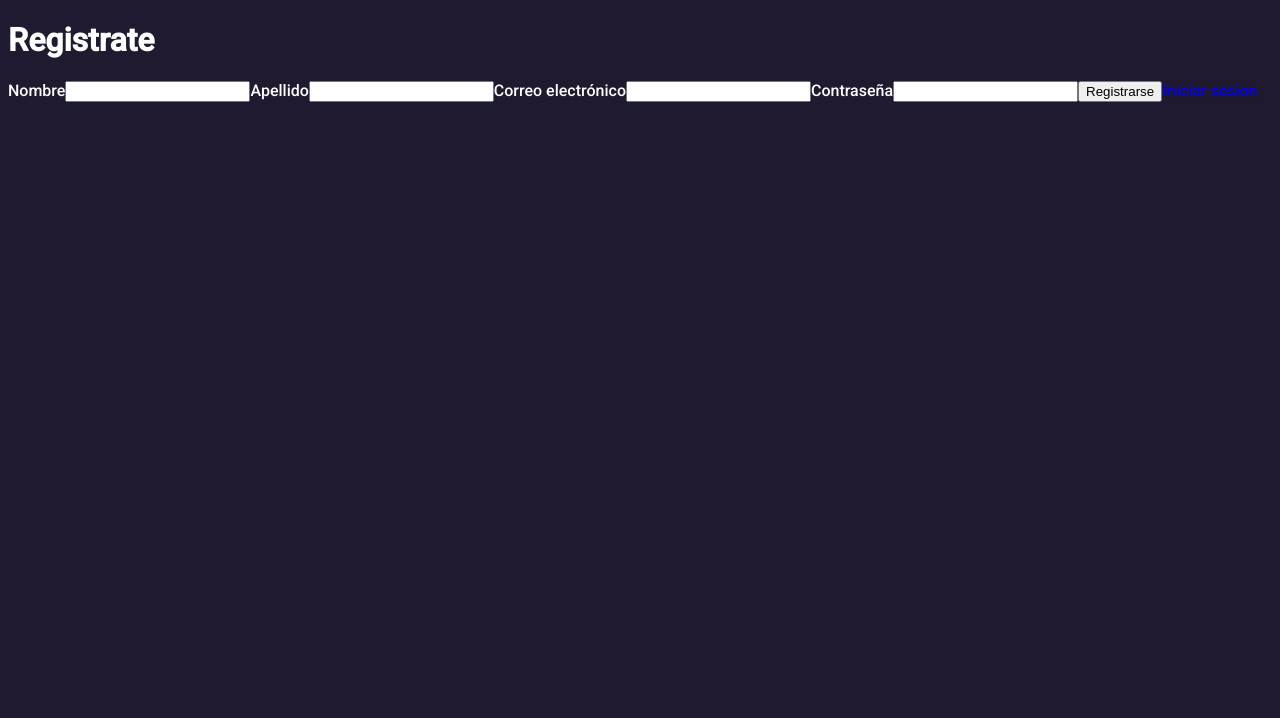
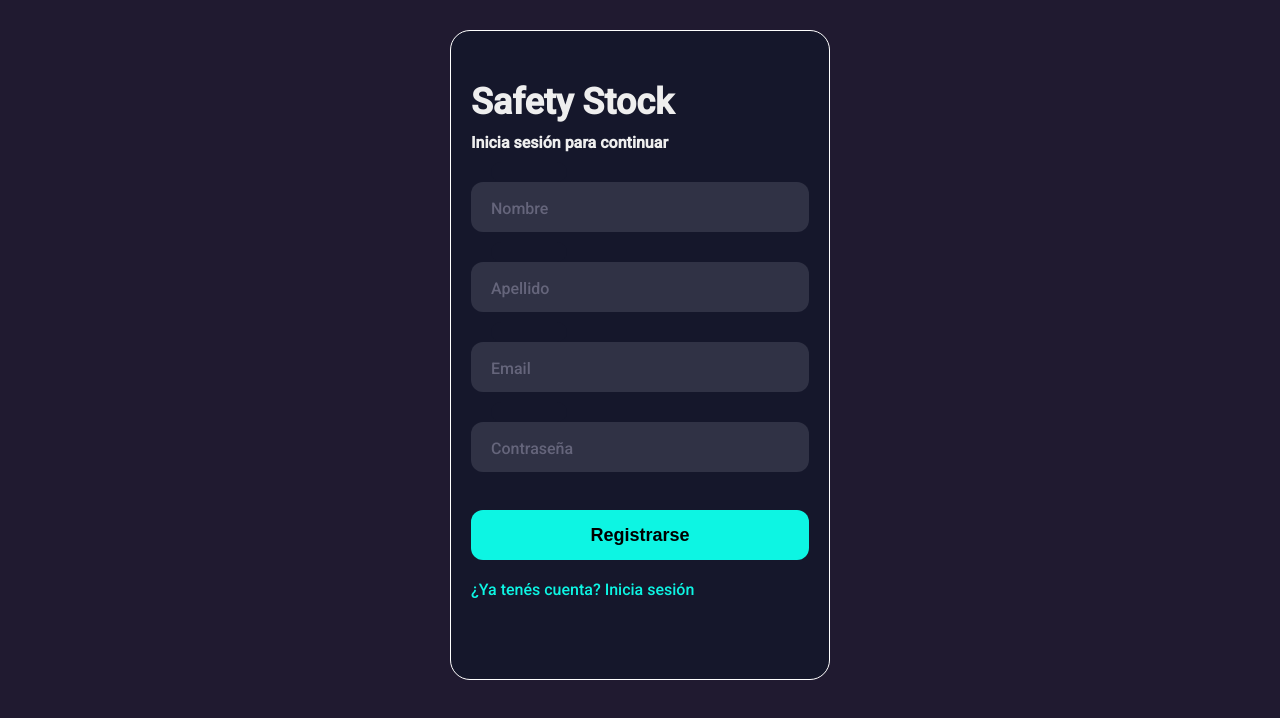
Before and after one commit to dappsar/SafetyStockWebApp, a React (Create React App) app: page /signup in a window 1280 px wide. Shown: the top 718 px of the page. Built offline with nearby package versions, Linux system fonts and the light colour scheme; no server answers.

Commit message:
Login and signUp Css

```diff
--- a/src/Pages/Admin/historial.js
+++ b/src/Pages/Admin/historial.js
@@ -1,7 +1,7 @@
 import React from 'react';
 import Header from '../../Components/header'
 
-export default function Faltantes(props){
+export default function Historial(props){
     return(
         <div>
             <Header name = {props.name} admin = {props.admin}/>
--- a/src/Pages/Admin/profesores.js
+++ b/src/Pages/Admin/profesores.js
@@ -37,7 +37,7 @@ export default function Profesores(props){
                 <div>{'Email del profesor: ' + user.email}</div>
                 <div>{`¿Es administrador?:  ${user.email ? 'Si' : 'No'} `}</div>
                 {currentUser.uid !== user.uid && <button onClick = {()=>handleClick(user.uid)} >Eliminar usuario</button>}
-                <br/>
+                 <br/>
                 <br/>
                 <br/>
             </div>
--- a/src/Pages/loading.js
+++ b/src/Pages/loading.js
@@ -1,6 +1,6 @@
 import React from 'react';
 import { SpinnerCircular } from 'spinners-react';
-import './loadingPage.css'
+import './loading.css'
 
 export default function Loading(){
     return(
--- a/src/Pages/loginPage.js
+++ b/src/Pages/loginPage.js
@@ -2,6 +2,8 @@ import React, { useState } from 'react';
 import firebaseApp from '../firebase/credenciales';
 import { getAuth, signInWithEmailAndPassword } from 'firebase/auth'
 import { useLocation } from 'wouter';
+
+import styles from './loginPage.module.css'
 
 export default function NavBar(){
 
@@ -23,37 +25,35 @@ export default function NavBar(){
             }
         )
         .catch((error) => { //en caso de que signInWithEmailAndPassword() de algun error...
-            if(error.code === 'auth/wrong-password') setErrorMessage("Contraseña incorrecta")
-            if(error.code === 'auth/user-not-found') setErrorMessage("El usuario no está registrado")
+            if(error.code === 'auth/wrong-password') setErrorMessage("contraseña incorrecta")
+            if(error.code === 'auth/user-not-found') setErrorMessage("el usuario no está registrado")
+            if(error.code === 'auth/invalid-email') setErrorMessage("el email o la contraseña son inválidos")
         })
-    }
+  }
 
     return(
-        <div>
-            <h1>Login</h1>
-            <form onSubmit={submitHandler}>
-                <label>
-                    Correo electrónico
-                    <input
-                    type="email"
-                    id='email'
-                    onChange={(e)=>{setEmail(e.target.value)}}/>
-                </label>
-                <label>
-                    Contraseña
-                    <input
-                    type="password"
-                    id='password'
-                    onChange={(e)=>{setPassword(e.target.value)}}/>
-                </label>
-                <input
-                type="submit"
-                value="Iniciar sesión"
-                />
-            <a href='/signup'>Registrate</a>
-            </form>
-            {errorMessage ? <div>{errorMessage}</div> : <span></span>}
 
+        <form  onSubmit={submitHandler}> {/*className={styles.form}*/}
+        <div >Safety Stock</div> {/*className={styles.subtitle}*/}
+        <div >Inicia sesión para continuar</div> {/*className={styles.subtitle}*/}
+
+        <div className={`${styles.inputContainer} ${styles.ic1}`}>
+        <input id="email" className={styles.input} type="email" placeholder=" "  onChange={(e)=>{setEmail(e.target.value)}}/>
+        <div className={styles.cut}></div>
+        <label to="email" className={styles.placeholder}>Email</label>
         </div>
+
+        <div className={`${styles.inputContainer} ${styles.ic2}`}>
+        <input id="password" className={styles.input} type="password" placeholder=" " onChange={(e)=>{setPassword(e.target.value)}} />
+        <div className={styles.cut}></div>
+        <label to="password" className={styles.placeholder}>Contraseña</label>
+        </div>
+
+        <button type="submit" className={styles.submit} >Iniciar sesión</button>
+        <a className={styles.formLink} href='/signup'>¿Aún no tenés cuenta? Registrate</a>
+        {errorMessage ? <div className={styles.errorMessage}>Error, {errorMessage}</div> : <span></span>}
+    </form>
+
+
     )
 }
--- /dev/null
+++ b/src/Pages/loginPage.module.css
@@ -0,0 +1,134 @@
+
+.form {
+    font-family: 'Roboto', sans-serif;
+    background-color: #15172b;
+    border-radius: 20px;
+    border: 1px solid white;
+    box-sizing: border-box;
+    height: 500px;
+    padding: 20px;
+    width: 380px;
+    margin-top: 30px;
+    margin: 30px auto;
+    justify-content: center;
+  }
+
+  .title {
+    color: #eee;
+    font-size: 36px;
+    font-weight: 600;
+    margin-top: 30px;
+  }
+
+  .subtitle {
+    color: #eee;
+    font-size: 16px;
+    font-weight: 600;
+    margin-top: 10px;
+  }
+
+.inputContainer{
+    height: 50px;
+    position: relative;
+    width: 100%;
+  }
+
+  .ic1 {
+    margin-top: 40px;
+  }
+
+  .ic2 {
+    margin-top: 30px;
+  }
+
+  .input {
+    background-color: #303245;
+    border-radius: 12px;
+    border: 0;
+    box-sizing: border-box;
+    color: white;
+    font-size: 16px;
+    height: 100%;
+    outline: 0;
+    padding: 4px 20px 0;
+    width: 100%;
+  }
+
+.cut{
+    align-items: center;
+    justify-content: center;
+    background-color: #15172b;
+    border-radius: 10px;
+    height: 20px;
+    left: 20px;
+    position: absolute;
+    top: -20px;
+    transform: translateY(0);
+    transition: transform 200ms;
+    width: 76px;
+  }
+
+
+  .cut-short {
+    width: 50px;
+  }
+
+  .input:focus ~ .cut,
+  .input:not(:placeholder-shown) ~ .cut {
+    transform: translateY(8px);
+  }
+
+  .placeholder {
+    color: #65657b;
+    left: 20px;
+    line-height: 14px;
+    pointer-events: none;
+    position: absolute;
+    transform-origin: 0 50%;
+    transition: transform 200ms, color 200ms;
+    top: 20px;
+  }
+
+  .input:focus ~ .placeholder,
+  .input:not(:placeholder-shown) ~ .placeholder {
+    transform: translateY(-30px) translateX(10px) scale(0.75);
+  }
+
+  .input:not(:placeholder-shown) ~ .placeholder {
+    color: #808097;
+  }
+
+  .input:focus ~ .placeholder {
+    color: #0DF5E3;
+  }
+
+  .submit {
+    background-color: #0DF5E3;
+    border-radius: 12px;
+    border: 0;
+    box-sizing: border-box;
+    color: black;
+    cursor: pointer;
+    font-size: 18px;
+    font-weight: 600;
+    height: 50px;
+    margin-top: 38px;
+    text-align: center;
+    width: 100%;
+  }
+
+  .submit:active {
+    background-color: #06b;
+  }
+
+  .errorMessage{
+    padding-top:20px;
+  }
+
+.formLink{
+    padding-top: 20px;
+    display: inline-block;
+    text-decoration: none;
+    color: #0DF5E3;
+
+}
--- /dev/null
+++ b/src/Pages/signUpPage.module.css
@@ -0,0 +1,134 @@
+
+.form {
+    font-family: 'Roboto', sans-serif;
+    background-color: #15172b;
+    border-radius: 20px;
+    border: 1px solid white;
+    box-sizing: border-box;
+    height: 650px;
+    padding: 20px;
+    width: 380px;
+    margin-top: 30px;
+    margin: 30px auto;
+    justify-content: center;
+  }
+
+  .title {
+    color: #eee;
+    font-size: 36px;
+    font-weight: 600;
+    margin-top: 30px;
+  }
+
+  .subtitle {
+    color: #eee;
+    font-size: 16px;
+    font-weight: 600;
+    margin-top: 10px;
+  }
+
+.inputContainer{
+    height: 50px;
+    position: relative;
+    width: 100%;
+  }
+
+  .ic1 {
+    margin-top: 40px;
+  }
+
+  .ic2 {
+    margin-top: 30px;
+  }
+
+  .input {
+    background-color: #303245;
+    border-radius: 12px;
+    border: 0;
+    box-sizing: border-box;
+    color: white;
+    font-size: 16px;
+    height: 100%;
+    outline: 0;
+    padding: 4px 20px 0;
+    width: 100%;
+  }
+
+.cut{
+    align-items: center;
+    justify-content: center;
+    background-color: #15172b;
+    border-radius: 10px;
+    height: 20px;
+    left: 20px;
+    position: absolute;
+    top: -20px;
+    transform: translateY(0);
+    transition: transform 200ms;
+    width: 76px;
+  }
+
+  .cutShort {
+    width: 50px;
+  }
+
+  .input:focus ~ .cut,
+  .input:not(:placeholder-shown) ~ .cut {
+    transform: translateY(8px);
+  }
+
+  .placeholder {
+    color: #65657b;
+    left: 20px;
+    line-height: 14px;
+    pointer-events: none;
+    position: absolute;
+    transform-origin: 0 50%;
+    transition: transform 200ms, color 200ms;
+    top: 20px;
+  }
+
+  .input:focus ~ .placeholder,
+  .input:not(:placeholder-shown) ~ .placeholder {
+    transform: translateY(-30px) translateX(10px) scale(0.75);
+  }
+
+  .input:not(:placeholder-shown) ~ .placeholder {
+    color: #808097;
+  }
+
+  .input:focus ~ .placeholder {
+    color: #0DF5E3;
+
+}
+
+  .submit {
+    background-color: #0DF5E3;
+    border-radius: 12px;
+    border: 0;
+    box-sizing: border-box;
+    color: black;
+    cursor: pointer;
+    font-size: 18px;
+    font-weight: 600;
+    height: 50px;
+    margin-top: 38px;
+    text-align: center;
+    width: 100%;
+  }
+
+  .submit:active {
+    background-color: #06b;
+  }
+
+  .errorMessage{
+    padding-top:20px;
+  }
+
+.formLink{
+    padding-top: 20px;
+    display: inline-block;
+    text-decoration: none;
+    color: #0DF5E3;
+
+}
--- a/src/Pages/signupPage.js
+++ b/src/Pages/signupPage.js
@@ -3,6 +3,8 @@ import firebaseApp from '../firebase/credenciales';
 import { getAuth, createUserWithEmailAndPassword } from 'firebase/auth';
 import { getFirestore, doc, setDoc} from 'firebase/firestore'
 import { useLocation } from 'wouter';
+
+import styles from './signUpPage.module.css'
 
 const auth = getAuth(firebaseApp)
 const firestore = getFirestore(firebaseApp)
@@ -39,52 +41,53 @@ export default function NavBar(){
         }
     }
 
-    function SubmitHandler(event){
+    function submitHandler(event){
         event.preventDefault()
         RegistrarUsuario(nombre, apellido, email, password) //funcion para registrar usuarios y subirlos a la base de datos con todos sus campos
         .catch((error) => { //si en RegistrarUsuario() surge un error...
-            if(error.code === 'auth/invalid-email') setErrorMessage("Formato de email incorrecto")
-            if(error.code === 'auth/weak-password') setErrorMessage("La contraseña es demasiado débil")
-            if(error.code === 'auth/email-already-in-use') setErrorMessage("El email ya está en uso")
+            if(error.code === 'auth/invalid-email') setErrorMessage("formato de email incorrecto")
+            if(error.code === 'auth/weak-password') setErrorMessage("la contraseña es demasiado débil")
+            if(error.code === 'auth/email-already-in-use') setErrorMessage("el email ya está en uso")
           });
     }
 
     return(
-        <div>
-            <h1>Registrate</h1>
-            <form onSubmit={SubmitHandler}>
-                <label>
-                    Nombre
-                    <input
-                    type="name"
-                    id='nombre'
-                    onChange={(e)=>{setNombre(e.target.value)}}/>
-                </label>
-                <label>
-                    Apellido
-                    <input
-                    type="surname"
-                    id='apellido'
-                    onChange={(e)=>{setApellido(e.target.value)}}/>
-                </label>
-                <label>
-                    Correo electrónico
-                    <input
-                    type="email"
-                    id='email'
-                    onChange={(e)=>{setEmail(e.target.value)}}/>
-                </label>
-                <label>
-                    Contraseña
-                    <input
-                    type="password"
-                    id='password'
-                    onChange={(e)=>{setPassword(e.target.value)}}/>
-                </label>
-                <input type="submit" value="Registrarse"/>
-                <a href='/login'>Iniciar sesion</a>
+
+            <form className={styles.form} onSubmit={submitHandler}>
+                <div className={styles.title}>Safety Stock</div>
+                <div className={styles.subtitle}>Inicia sesión para continuar</div>
+
+                <div className={`${styles.inputContainer} ${styles.ic2}`}>
+                    <input id="nombre" className={styles.input} type="text" placeholder=" "  onChange={(e)=>{setNombre(e.target.value)}}/>
+                    <div className={styles.cut}></div>
+                    <label to="nombre" className={styles.placeholder}>Nombre</label>
+                </div>
+
+                <div className={`${styles.inputContainer} ${styles.ic2}`}>
+                    <input id="apellido" className={styles.input} type="text" placeholder=" "  onChange={(e)=>{setApellido(e.target.value)}}/>
+                    <div className={styles.cut}></div>
+                    <label to="apellido" className={styles.placeholder}>Apellido</label>
+                </div>
+
+                <div className={`${styles.inputContainer} ${styles.ic2}`}>
+                    <input id="email" className={styles.input} type="email" placeholder=" "  onChange={(e)=>{setEmail(e.target.value)}}/>
+                    <div className={styles.cut}></div>
+                    <label to="email" className={styles.placeholder}>Email</label>
+                </div>
+
+                <div className={`${styles.inputContainer} ${styles.ic2}`}>
+                    <input id="password" className={styles.input} type="password" placeholder=" " onChange={(e)=>{setPassword(e.target.value)}} />
+                    <div className={styles.cut}></div>
+                    <label to="password" className={styles.placeholder}>Contraseña</label>
+                </div>
+
+                <button type="submit" className={styles.submit}>Registrarse</button>
+                <a className={styles.formLink} href='/login'>¿Ya tenés cuenta? Inicia sesión</a>
+                {errorMessage ? <div className={styles.errorMessage}>Error, {errorMessage}</div> : <span></span>}
+
             </form>
-            {errorMessage ? <div>{errorMessage}</div> : <span></span>}
-        </div>
+
+
+
     )
 }
```
Also changed, not shown: src/Pages/Page404.css (added), src/Pages/homePage.css (added), src/Pages/loading.css (renamed from src/Pages/loadingPage.css).
